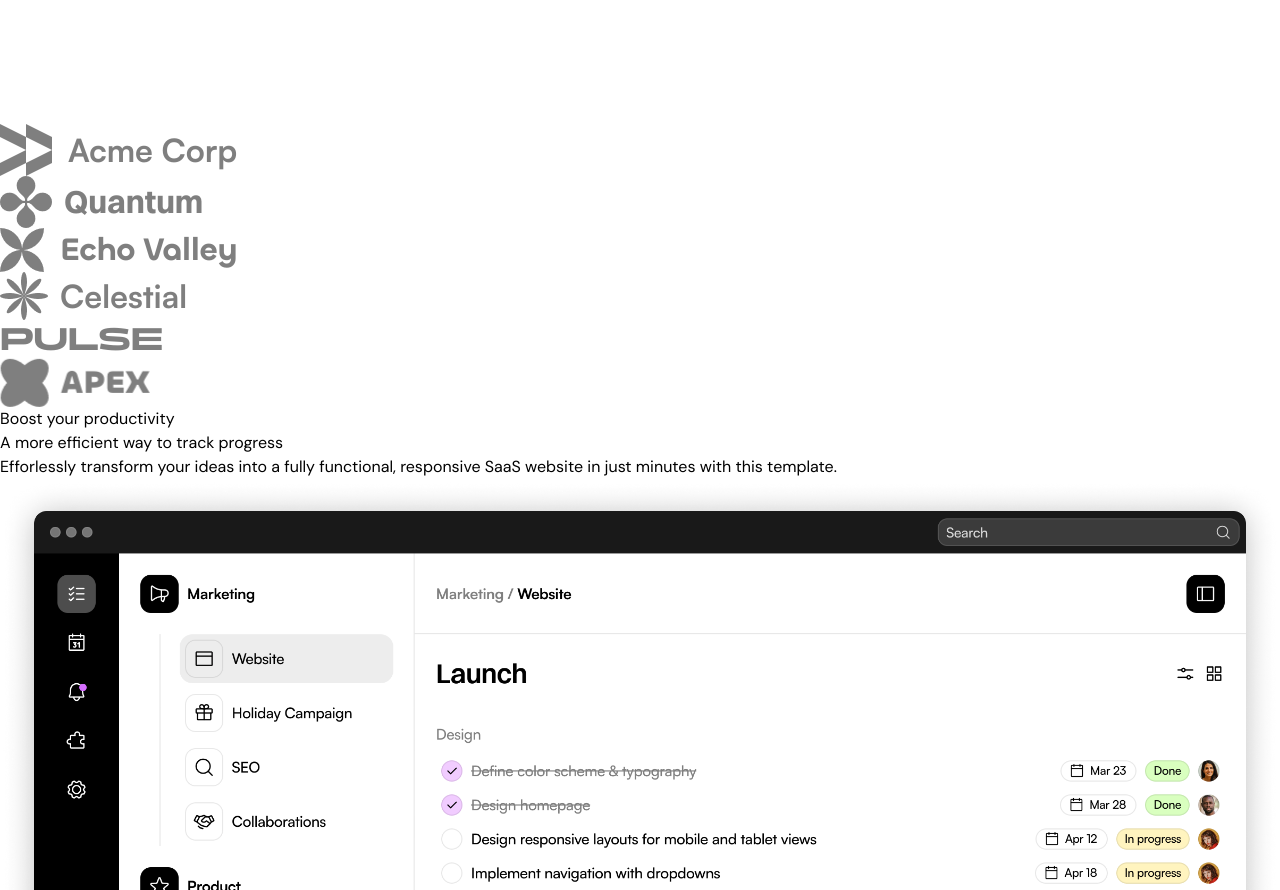
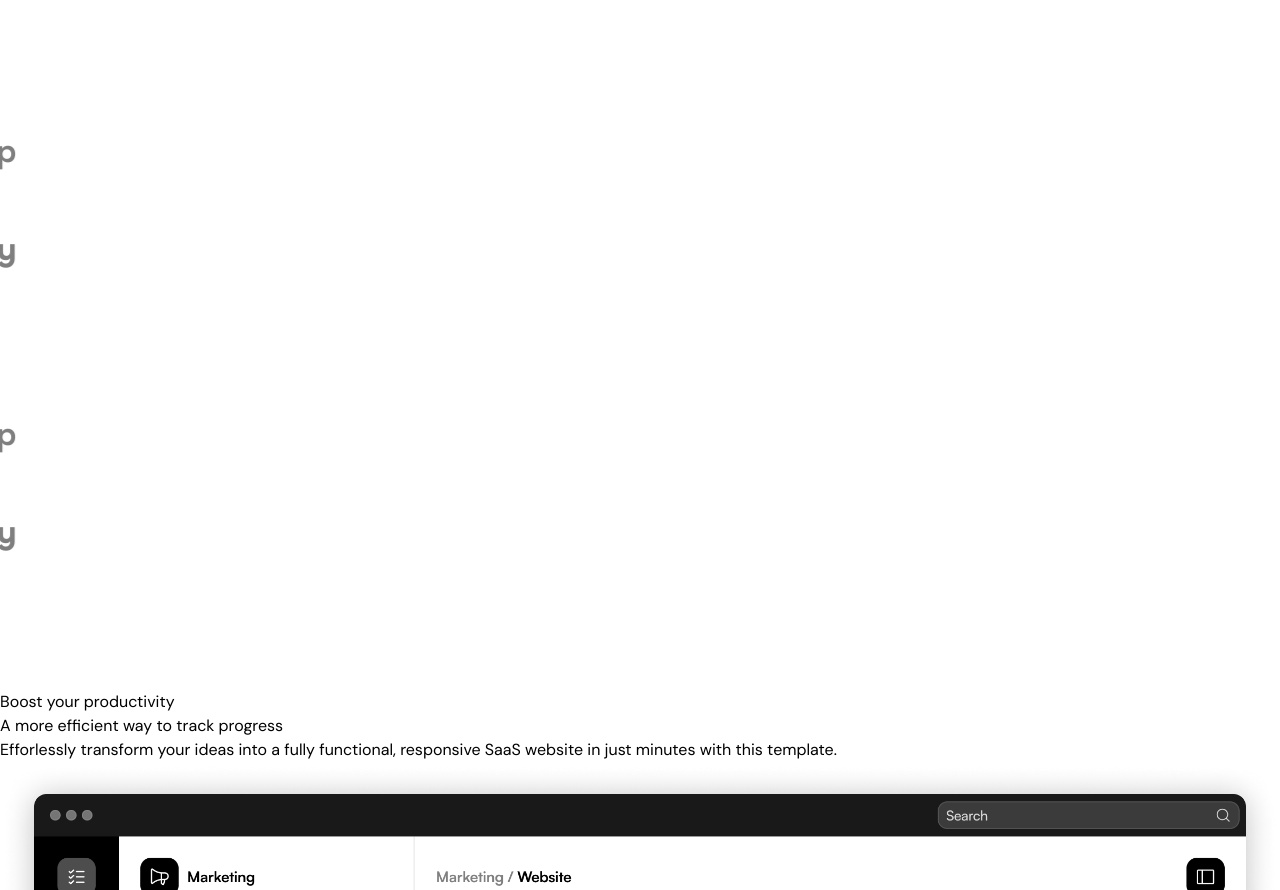
Before and after one commit to Phaniraj35/light-landing-page-ui, a Next.js app: page / in a window 1280 px wide. Shown: the part 4664-5554 px from the top of the page. Built offline with nearby package versions, Linux system fonts and the light colour scheme.

Commit message:
Logo Ticker Animation implemented

```diff
--- a/src/sections/LogoTicker.tsx
+++ b/src/sections/LogoTicker.tsx
@@ -1,3 +1,4 @@
+"use client";
 import acmeLogo from '@/assets/logo-acme.png';
 import quantumLogo from '@/assets/logo-quantum.png';
 import echoLogo from '@/assets/logo-echo.png';
@@ -5,20 +6,40 @@
 import pulseLogo from '@/assets/logo-pulse.png';
 import apexLogo from '@/assets/logo-apex.png';
 import Image from 'next/image';
+import { motion } from 'framer-motion'
 
 export const LogoTicker = () => {
   return (
     <div className='w-full py-8 bg-white'>
       <div className="container">
         <div className="flex overflow-hidden [mask-image:linear-gradient(to_right,transparent,black,transparent)]">
-          <div className="flex gap-14 flex-none">
+          <motion.div
+            className="flex gap-14 flex-none pr-14"
+            animate={{
+              translateX: '-50%'
+            }}
+            transition={{
+              repeat: Infinity,
+              repeatType: 'loop',
+              duration: 20,
+              ease: 'linear'
+            }}
+          >
             <Image className='logo-ticker-image' src={acmeLogo} alt='acme'/>
             <Image className='logo-ticker-image' src={quantumLogo} alt='quantum'/>
             <Image className='logo-ticker-image' src={echoLogo} alt='echo'/>
             <Image className='logo-ticker-image' src={celestialLogo} alt='celestial'/>
             <Image className='logo-ticker-image' src={pulseLogo} alt='pulse'/>
             <Image className='logo-ticker-image' src={apexLogo} alt='apex'/>
-          </div>
+
+            {/* Duplicate logos for seamless loop */}
+            <Image className='logo-ticker-image' src={acmeLogo} alt='acme'/>
+            <Image className='logo-ticker-image' src={quantumLogo} alt='quantum'/>
+            <Image className='logo-ticker-image' src={echoLogo} alt='echo'/>
+            <Image className='logo-ticker-image' src={celestialLogo} alt='celestial'/>
+            <Image className='logo-ticker-image' src={pulseLogo} alt='pulse'/>
+            <Image className='logo-ticker-image' src={apexLogo} alt='apex'/>
+          </motion.div>
         </div>
       </div>
     </div>
```
